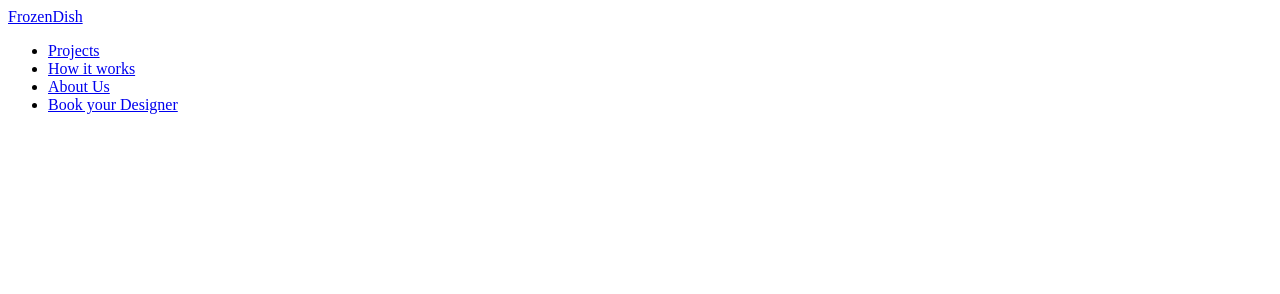
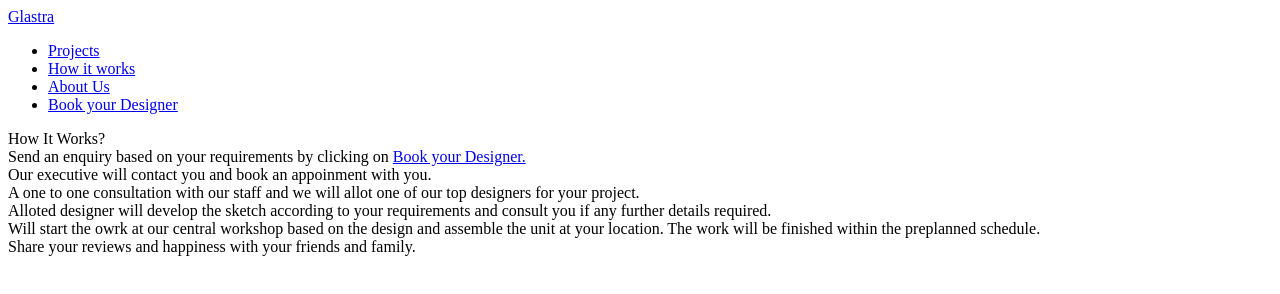
Before and after one commit to sreenath4294/Glastra-Portfolio, a plain HTML site: page index.html in a window 1280 px wide. Drawn offline with Linux system fonts and the light colour scheme.

Commit message:
create how it works section

```diff
--- a/index.html
+++ b/index.html
@@ -9,7 +9,7 @@
   <body>
     <header class="header sticky">
       <a href="#" class="header-logo">
-        <span class="logo">FrozenDish</span>
+        <span class="logo">Glastra</span>
       </a>
       <nav class="main-nav">
         <ul class="main-nav-list">
@@ -34,5 +34,36 @@
         <ion-icon class="icon-mobile-nav" name="close"></ion-icon>
       </button> -->
     </header>
+
+    <section>
+      <div>
+        <div>How It Works?</div>
+        <div>
+          <div>
+            Send an enquiry based on your requirements by clicking on
+            <a href="#">Book your Designer.</a>
+          </div>
+          <div>
+            Our executive will contact you and book an appoinment with you.
+          </div>
+          <div>
+            A one to one consultation with our staff and we will allot one of
+            our top designers for your project.
+          </div>
+          <div>
+            Alloted designer will develop the sketch according to your
+            requirements and consult you if any further details required.
+          </div>
+          <div>
+            Will start the owrk at our central workshop based on the design and
+            assemble the unit at your location. The work will be finished within
+            the preplanned schedule.
+          </div>
+          <div>
+            Share your reviews and happiness with your friends and family.
+          </div>
+        </div>
+      </div>
+    </section>
   </body>
 </html>
```
